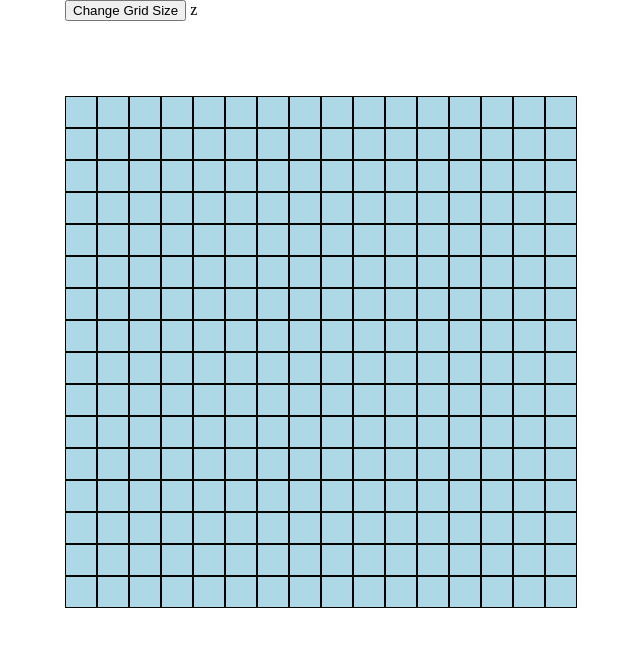
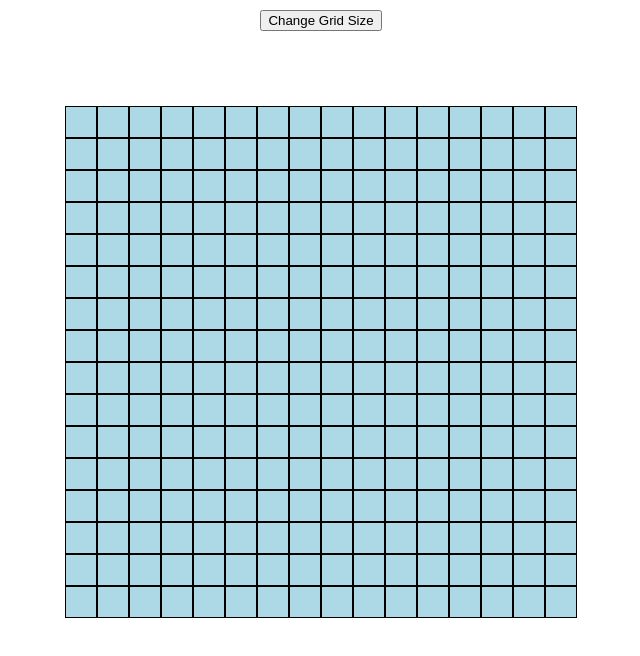
Before and after one commit to NathanPow/Etch-a-Sketch, a plain HTML site: page index.html in a window 1280 px wide. Shown: the whole page, without its empty margins (319-959 px from the left). Drawn offline with Linux system fonts and the light colour scheme.

Commit message:
Initial Attempt

```diff
--- a/index.html
+++ b/index.html
@@ -8,16 +8,11 @@
 </head>
 <body>
 
-    <header>  </header>
-    <main>
 
-        <button id="prompt">Change Grid Size</button>
-z
-    <div id="container"> </div>
+    <button id="prompt">Change Grid Size</button>
 
 
-
-    </main>
+    <div id="container"> </div>
 
 
 
@@ -34,6 +29,7 @@ z
 
 
 
-<script src="index.js"></script>
+
+<script src="index.js" defer></script>
 </body>
 </html>
--- a/index.js
+++ b/index.js
@@ -9,8 +9,8 @@
  */
 
 
-const AMOUNTOFDIVS = 256; // 16 * 16 = 256
-const AMOUNTOFROWSANDCOLUMNS = 16;
+let AMOUNTOFDIVS = 256; // 16 * 16 = 256
+let square = 0;
 let size = 0;
 
 
@@ -18,9 +18,19 @@ const div = document.querySelector("#container");
 const button = document.querySelector("#prompt");
 
 button.addEventListener("click", () => {
- size = prompt("Enter the size of the grid you would like : ", size);
+ size = parseInt(prompt("Enter the size of the grid you would like : " ));
  console.log(size);
+ console.log(typeof size);
+
+
+      if(size > 0 && size <=100){
+        square.style.width = `${size}px`
+        square.style.height = `${size}px`
+        AMOUNTOFDIVS = 512 / size;
+    };
+
 });
+
 
 function resetGrid() {
     square.style.width = "0px";
@@ -28,16 +38,12 @@ function resetGrid() {
 
 };
 
-function generateGrid() {
+function generateGrid(size) {
 
-      if(size > 0){
-        square.style.width = `${size}px`
-        square.style.height = `${size}px`
-    };
 
 
     for(let i = 1; i <= AMOUNTOFDIVS;i++){
-    const square = document.createElement("div");
+    square = document.createElement("div");
     square.style.width = "32px";
     square.style.height = "32px";
     square.classList.add('square');
@@ -60,6 +66,7 @@ function generateGrid() {
 
 
 generateGrid();
+console.log(size);
 
 
 
--- a/style.css
+++ b/style.css
@@ -1,9 +1,11 @@
 body{
     font-family: 'Times New Roman', Times, serif;
     display: flex;
+    flex-direction: column;
     justify-content: center;
     align-items: center;
     margin: 0px;
+    margin-top: 10px;
 }
 
 #container{
```
